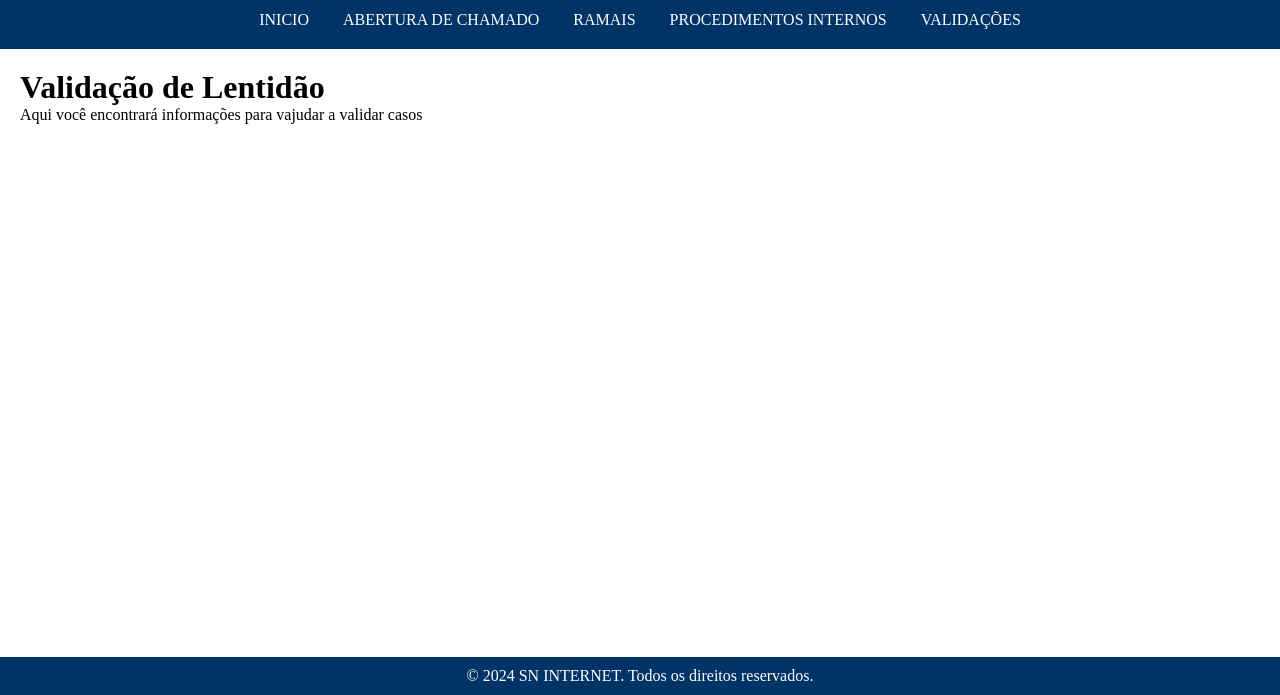
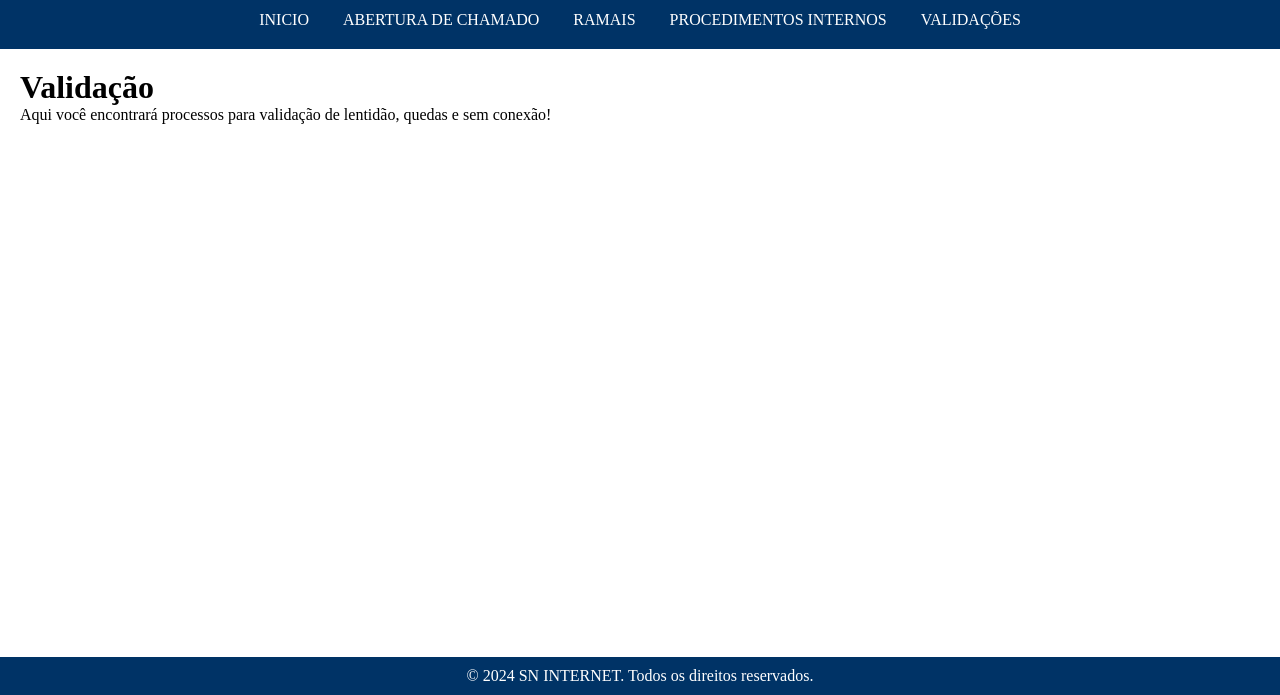
Before and after one commit to josemathiasl/PORTALSN, a plain HTML site: page validacao-lentidao.html in a window 1280 px wide. Shown: the part 105-800 px from the top of the page. Drawn offline with Linux system fonts and the light colour scheme.

Commit message:
Update validacao-lentidao.html

```diff
--- a/validacao-lentidao.html
+++ b/validacao-lentidao.html
@@ -56,8 +56,8 @@
         </nav>
     </header>
     <main>
-        <h1>Validação de Lentidão</h1>
-        <p>Aqui você encontrará informações para vajudar a validar casos</p>
+        <h1>Validação</h1>
+        <p>Aqui você encontrará processos para validação de lentidão, quedas e sem conexão!</p>
     </main>
     <footer>
         <p>© 2024 SN INTERNET. Todos os direitos reservados.</p>
```
